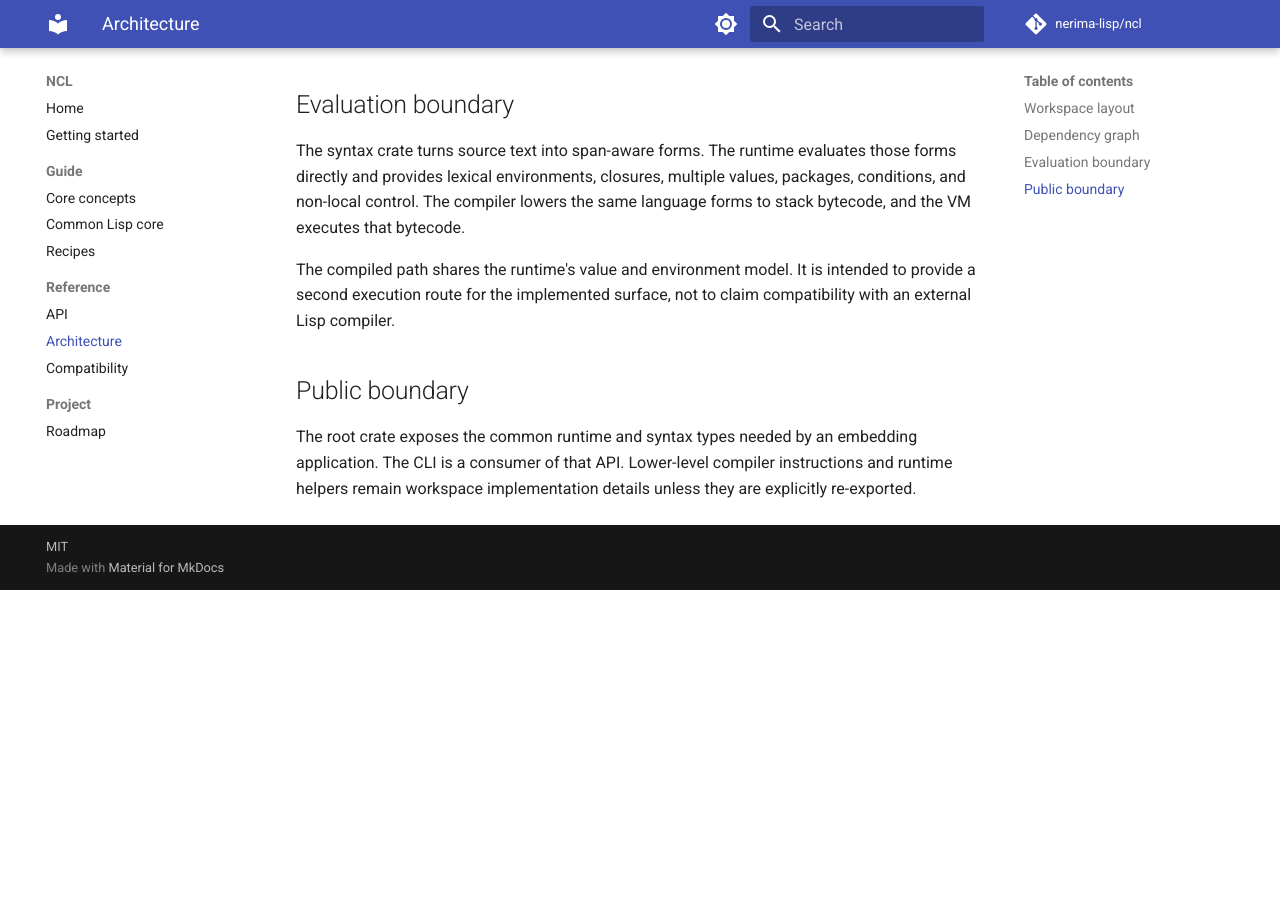
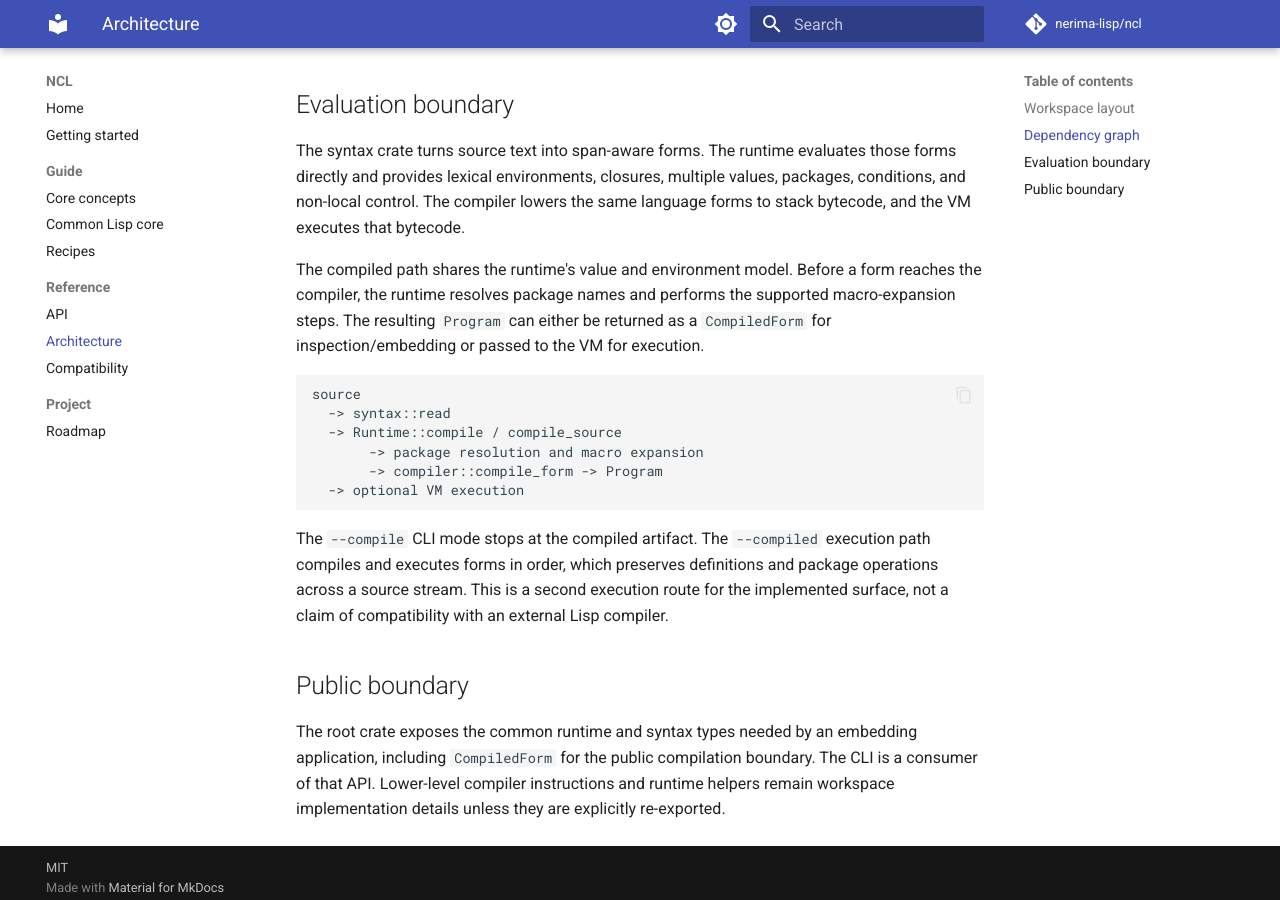
Before and after one commit to nerima-lisp/ncl, an MkDocs documentation site: the page built from docs/src/reference/architecture.md, in a window 1280 px wide and 900 px high, scrolled down 875 px. Built offline with MkDocs 1.6.1 and Material for MkDocs 9.7.7, drawn with Linux system fonts in a browser that asks for light colours; comment, search, counter and statistics services are not loaded; before the commit the page ends 1465 px from its top, so only the background shows below that.

Commit message:
feat: expose Common Lisp compilation artifacts

```diff
--- a/docs/src/reference/architecture.md
+++ b/docs/src/reference/architecture.md
@@ -38,13 +38,31 @@ those forms directly and provides lexical environments, closures, multiple
 values, packages, conditions, and non-local control. The compiler lowers the
 same language forms to stack bytecode, and the VM executes that bytecode.
 
-The compiled path shares the runtime's value and environment model. It is
-intended to provide a second execution route for the implemented surface, not
-to claim compatibility with an external Lisp compiler.
+The compiled path shares the runtime's value and environment model. Before a
+form reaches the compiler, the runtime resolves package names and performs the
+supported macro-expansion steps. The resulting <code>Program</code> can either
+be returned as a <code>CompiledForm</code> for inspection/embedding or passed
+to the VM for execution.
+
+~~~text
+source
+  -> syntax::read
+  -> Runtime::compile / compile_source
+       -> package resolution and macro expansion
+       -> compiler::compile_form -> Program
+  -> optional VM execution
+~~~
+
+The <code>--compile</code> CLI mode stops at the compiled artifact. The
+<code>--compiled</code> execution path compiles and executes forms in order,
+which preserves definitions and package operations across a source stream.
+This is a second execution route for the implemented surface, not a claim of
+compatibility with an external Lisp compiler.
 
 ## Public boundary
 
 The root crate exposes the common runtime and syntax types needed by an
-embedding application. The CLI is a consumer of that API. Lower-level compiler
+embedding application, including <code>CompiledForm</code> for the public
+compilation boundary. The CLI is a consumer of that API. Lower-level compiler
 instructions and runtime helpers remain workspace implementation details unless
 they are explicitly re-exported.
```
Also changed, not shown: docs/src/getting-started.md (+11 -0 lines), docs/src/guide/core-concepts.md (+8 -3 lines), docs/src/reference/api.md (+18 -1 lines), docs/src/reference/compatibility.md (+7 -7 lines), README.md, 7 other files.
